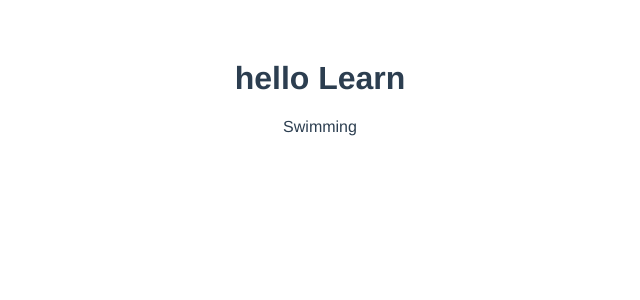
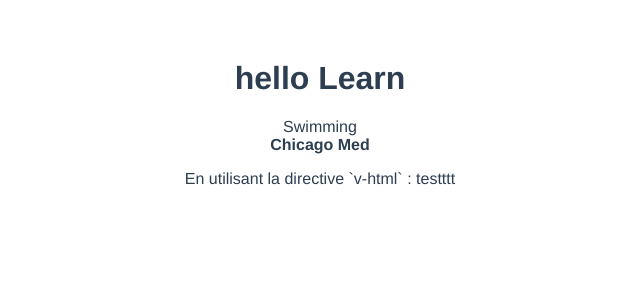
Before and after one commit to OusseynouMbaye/Learn-vue, a Vue app in the folder learn-vue/: page / in a window 1280 px wide. Shown: the top 300 px of the page, without its empty margins (320-960 px from the left). Built offline with nearby package versions, Linux system fonts and the light colour scheme.

Commit message:
binding with v-html

```diff
--- a/learn-vue/src/App.vue
+++ b/learn-vue/src/App.vue
@@ -1,20 +1,22 @@
 <template>
-<h1> hello {{name}}</h1>
-<div v-text="sport"></div>
+  <h1>hello {{ name }}</h1>
+  <div v-text="sport"></div>
+  <div v-html="serie"></div>
+  <p>En utilisant la directive `v-html` : <span v-html="rawHtml"></span></p>
 </template>
 
 <script>
-
-
 export default {
-  name: 'App',
-  data(){
+  name: "App",
+  data() {
     return {
-      name : "Learn",
-      sport : 'Swimming',
-    }
-  }
-}
+      name: "Learn",
+      sport: "Swimming",
+      serie: "<b>Chicago Med</b>",
+      rawHtml:"testttt",
+    };
+  },
+};
 </script>
 
 <style>
```
Also changed, not shown: 1 other file (tests, documents, lock files or other folders).
